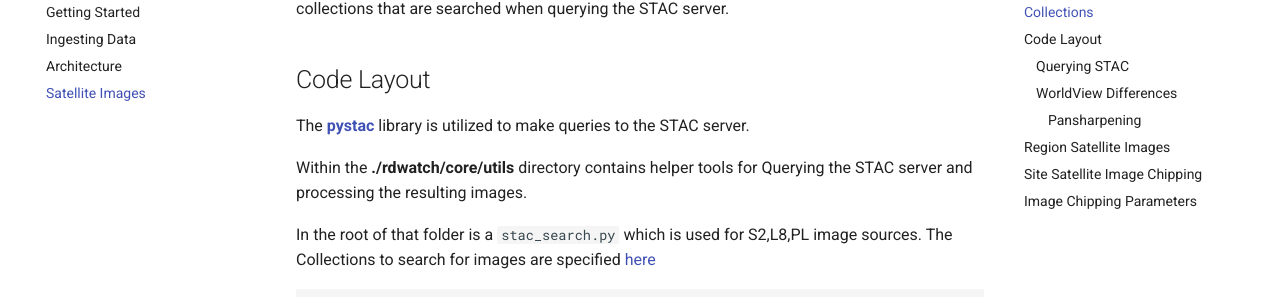
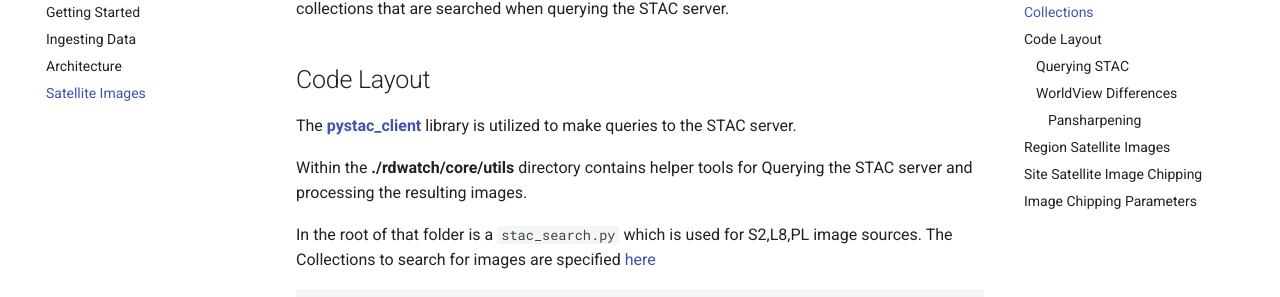
Before and after one commit to ResonantGeoData/RD-WATCH, an MkDocs documentation site: the page built from docs/DevDocs/SatelliteImages.md, in a window 1280 px wide and 900 px high, scrolled down 583 px. Shown: the part 144-441 px from the top of the window. Built offline with MkDocs 1.6.1 and Material for MkDocs 9.7.7, drawn with Linux system fonts in a browser that asks for light colours; comment, search, counter and statistics services are not loaded.

Commit message:
Update docs/DevDocs/SatelliteImages.md
Co-authored-by: Mike VanDenburgh <37340715+mvandenburgh@users.noreply.github.com>

```diff
--- a/docs/DevDocs/SatelliteImages.md
+++ b/docs/DevDocs/SatelliteImages.md
@@ -17,7 +17,7 @@ There is an environment variable `RDWATCH_ACCENTURE_VERSION` that is used to det
 
 ## Code Layout
 
-The [**pystac**](https://pystac.readthedocs.io/en/stable/) library is utilized to make queries to the STAC server.
+The [**pystac_client**](https://github.com/stac-utils/pystac-client) library is utilized to make queries to the STAC server.
 
 Within the **./rdwatch/core/utils** directory contains helper tools for Querying the STAC server and processing the resulting images.
 
```
